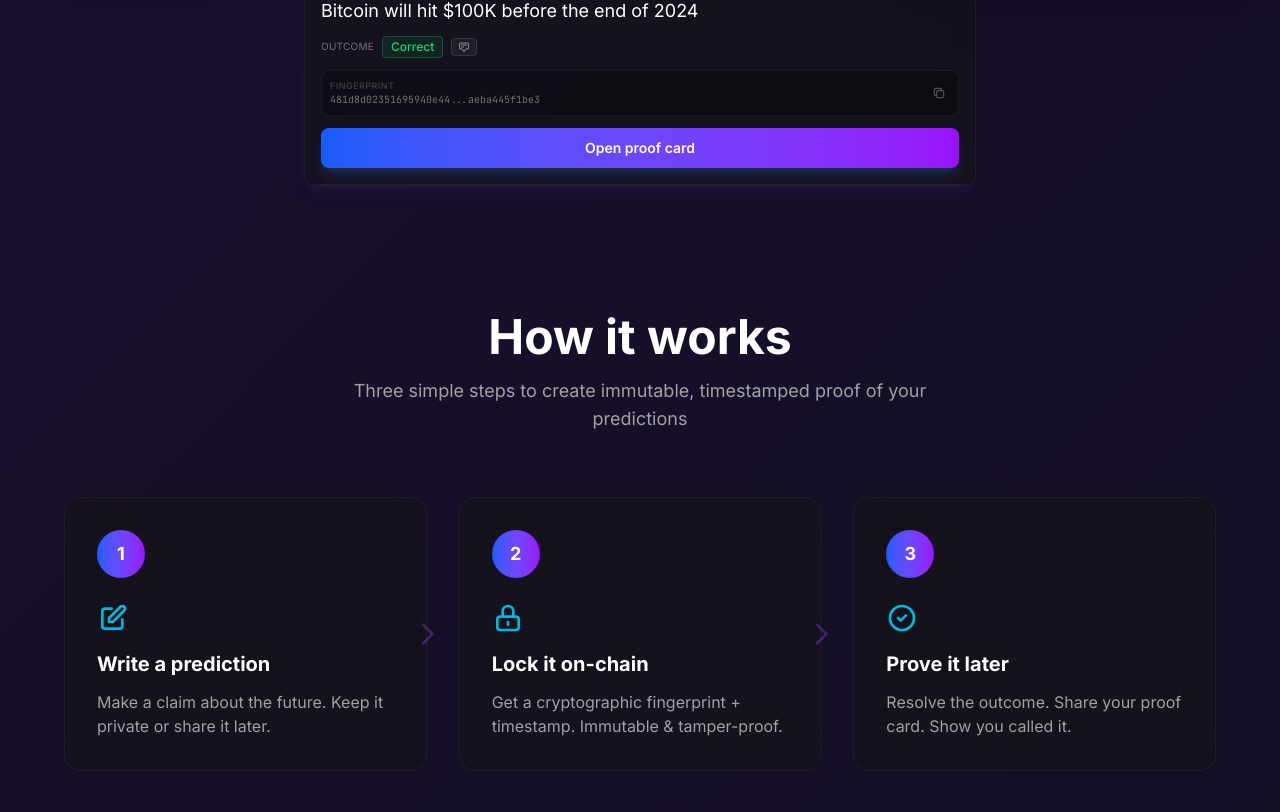
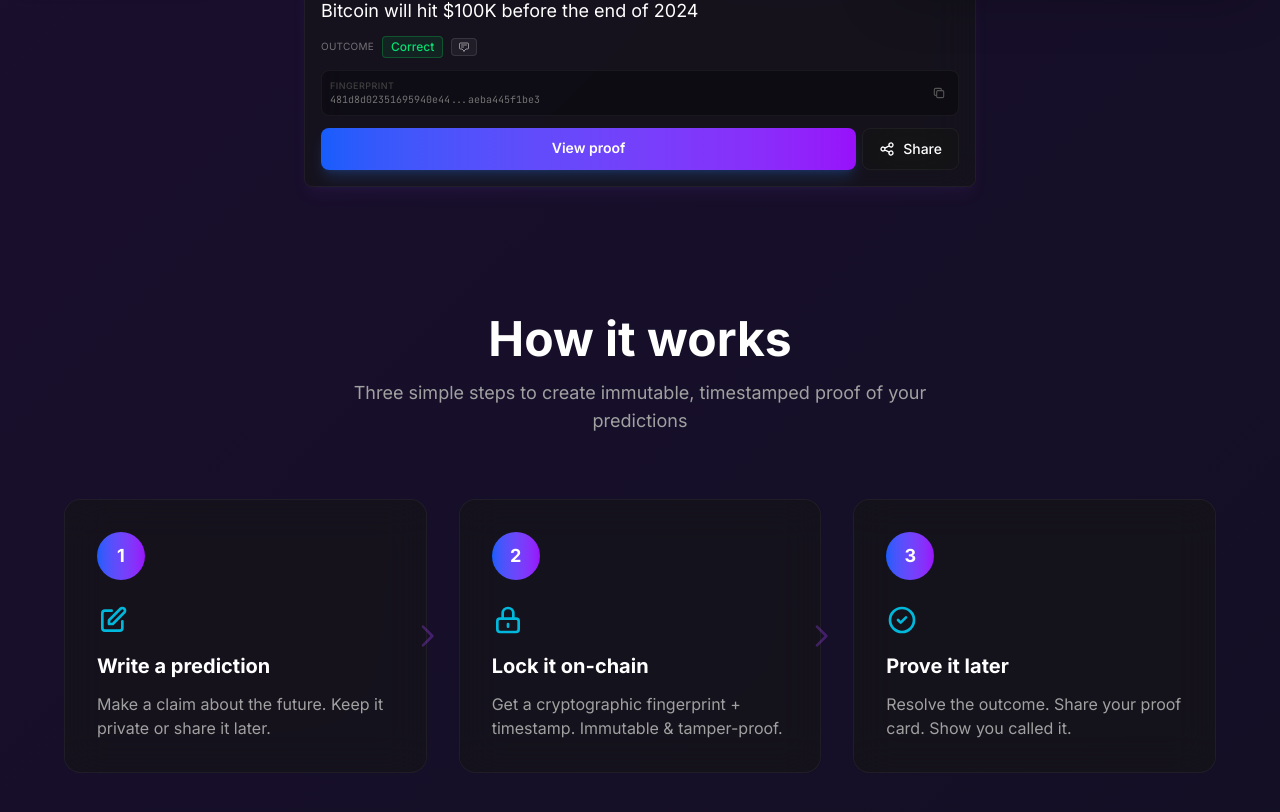
Before and after one commit to Boomchakalala/prooflocker, a Next.js app: page / in a window 1280 px wide. Shown: the part 800-1612 px from the top of the page. Built offline with nearby package versions, Linux system fonts and the light colour scheme; no server answers.

Commit message:
Sandbox autosave

```diff
--- a/src/components/PredictionCard.tsx
+++ b/src/components/PredictionCard.tsx
@@ -228,24 +228,24 @@ export default function PredictionCard({ prediction, currentUserId, onOutcomeUpd
 
       {/* Actions row - Clearer hierarchy */}
       <div className="flex flex-col gap-1.5">
-        {/* Primary action row: View Proof + Share */}
+        {/* Primary action row: View Details + Share */}
         <div className="flex gap-1.5">
           <Link
             href={`/proof/${prediction.publicSlug}`}
             className="flex-1 text-center px-4 py-2.5 text-sm font-semibold text-white bg-gradient-to-r from-blue-600 to-purple-600 hover:from-blue-500 hover:to-purple-500 rounded-lg transition-all shadow-lg shadow-blue-500/20 hover:shadow-blue-500/30"
-            title="View permanent proof page"
+            title="View full proof details"
           >
-            Open proof card
+            View proof
           </Link>
 
-          {/* Share button - Only for claimed predictions owned by current user */}
-          {canShare && (
+          {/* Share button - Always visible for all proofs */}
           <button
             onClick={copyLink}
-              className="px-3 py-2.5 text-sm font-medium text-neutral-400 hover:text-white bg-white/5 hover:bg-white/10 rounded-lg transition-all border border-white/10"
-              title="Share prediction"
+            className="px-4 py-2.5 text-sm font-medium text-white glass hover:bg-white/10 rounded-lg transition-all border border-white/10 flex items-center gap-2"
+            title="Share this proof"
           >
             {linkCopied ? (
+              <>
                 <svg
                   className="w-4 h-4 text-green-500"
                   fill="none"
@@ -259,7 +259,10 @@ export default function PredictionCard({ prediction, currentUserId, onOutcomeUpd
                     d="M5 13l4 4L19 7"
                   />
                 </svg>
+                <span className="hidden sm:inline">Copied</span>
+              </>
             ) : (
+              <>
                 <svg
                   className="w-4 h-4"
                   fill="none"
@@ -273,9 +276,10 @@ export default function PredictionCard({ prediction, currentUserId, onOutcomeUpd
                     d="M8.684 13.342C8.886 12.938 9 12.482 9 12c0-.482-.114-.938-.316-1.342m0 2.684a3 3 0 110-2.684m0 2.684l6.632 3.316m-6.632-6l6.632-3.316m0 0a3 3 0 105.367-2.684 3 3 0 00-5.367 2.684zm0 9.316a3 3 0 105.368 2.684 3 3 0 00-5.368-2.684z"
                   />
                 </svg>
+                <span className="hidden sm:inline">Share</span>
+              </>
             )}
           </button>
-          )}
         </div>
 
         {/* Secondary action: Resolve button */}
```
Lines whose indentation alone changed are shown as unchanged.
